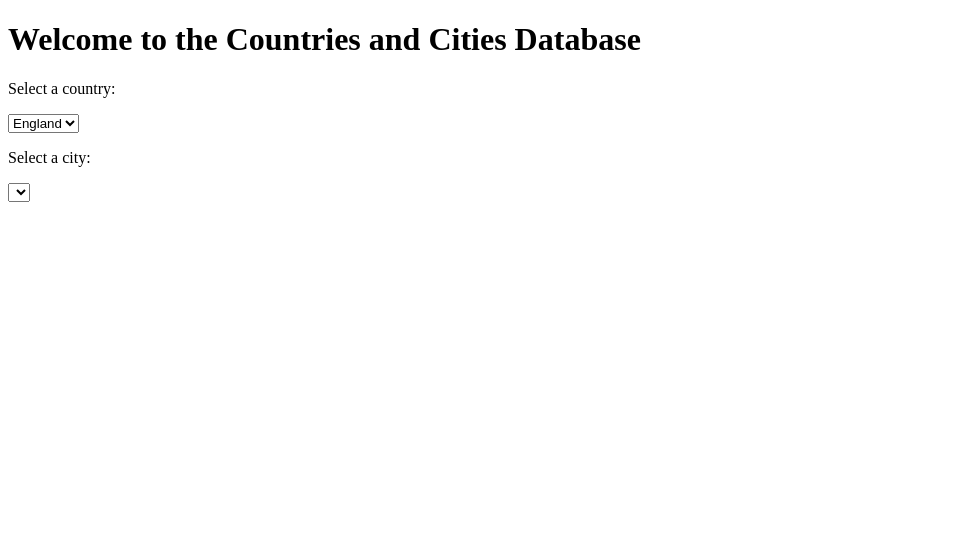
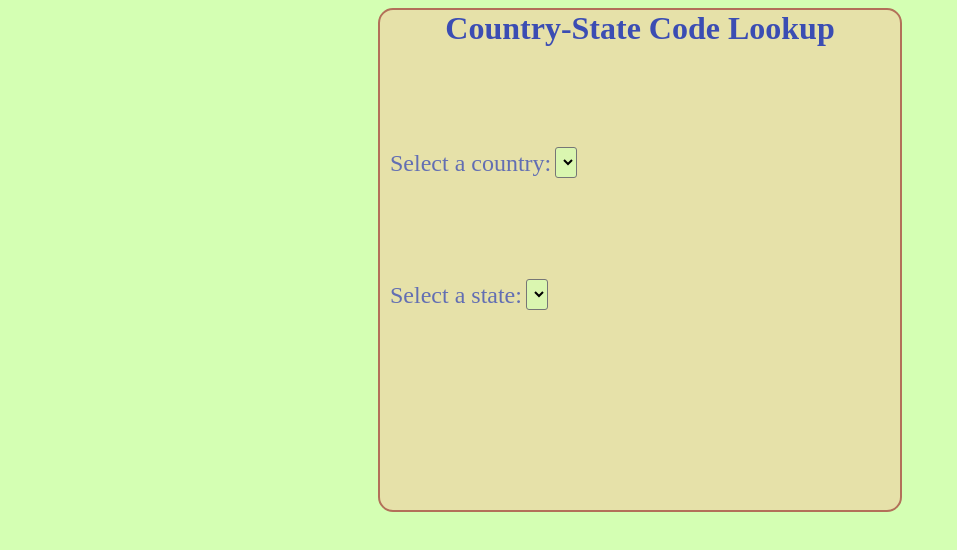
Before and after one commit to Aiedail11/countries-proj, a plain HTML site: page index.html in a window 1280 px wide. Shown: the whole page, without its empty margins (0-957 px from the left). Drawn offline with nearby package versions, Linux system fonts and the light colour scheme; no server answers.

Commit message:
Finished Javascript and CSS

```diff
--- a/index.html
+++ b/index.html
@@ -1,22 +1,26 @@
 <!DOCTYPE html>
 <html>
+    <link href="./style.css" type="text/css" rel="stylesheet">
     <head></head>
     <body>
         <main>
-            <h1>Welcome to the Countries and Cities Database</h1>
+            <h1>Country-State Code Lookup</h1>
             <form>
                 <p>Select a country:</p>
                 <label for="country"></label>
-                <select id="countryDropdown" name = "country">
+                <select id="countryDropdown" name = "country" onchange="getStates()">
 
                 </select>
+
             </form>
 
             <form>
-                <p>Select a city:</p>
-                <label for="city"></label>
-                <select id="cityDropdown" name = "city"></select>
+                <p>Select a state:</p>
+                <label for="state"></label>
+                <select id="stateDropdown" name = "state" onchange = "updateCountryStateCode()"></select>
             </form>
+
+            <div id="country-state-code"></div>
         </main>
         <script src='https://code.jquery.com/jquery-3.1.0.min.js'></script>
         <script src="./main.js"></script>
--- a/main.js
+++ b/main.js
@@ -1,25 +1,94 @@
 
 // get fields from index.html
 const countryField = document.querySelector('#countryDropdown');
-const cityField = document.querySelector('#cityDropdown');
+const stateField = document.querySelector('#stateDropdown');
+const countryStateCode = document.querySelector('#country-state-code');
 
-// strings of HTML we are going to insert
-let countriesString = "";
-let citiesString = "";
+
+//store country data here
+class Country {
+    constructor(name, code){
+        this.name = name;
+        this.code = code;
+    }
+}
+let countryData = [];
+let statesData = [];
 
 // information to reach API
 const countriesURL = 'https://xc-ajax-demo.herokuapp.com/api/countries/';
+
 
 //let's make a call to the database to get data for the strings
 //AJAX functions!
 
 // countries first!
+
+
 const getCountries = async () => {
+try{
+    const response = await fetch (countriesURL);
+            if(response.ok){
+                let jsonresponse = await response.json();
+               // console.log( jsonresponse);
+                let countryList = [];
+               // console.log(jsonresponse.length);
+                for(let i = 0; i < jsonresponse.length; i++){
+                   // console.log(jsonresponse[i].name);
+                   countryData.push(jsonresponse[i]);
+                    countryList.push(`<option value="${jsonresponse[i].name}" id="${jsonresponse[i].code}">${jsonresponse[i].name}</option>`);
+                }
 
+                countryList.join("");
+                countryField.innerHTML = countryList;
+                return response;
+            }
+
+
+
+
+}catch(error){
+    console.log(error);
+}
 
 }
 
-//translate json objects to strings using a for loop?
+// retrieve states!
+const getStates = async () => {
+    statesData = [];
+    try{
+        const countryCode = countryData[countryField.selectedIndex].code;
+       // console.log(countryCode);
+        const response = await fetch (`${countriesURL}${countryCode}/states/`);
+                if(response.ok){
+                    let jsonresponse = await response.json();
+                   // console.log( jsonresponse);
+                    let statesList = [];
+                   // console.log(jsonresponse.length);
+                  // stateField.va"${jsonresponse[0].name}</option>`);
+                    for(let i = 0; i < jsonresponse.length; i++){
+                       // console.log(jsonresponse[i].name);
+                       statesData.push(jsonresponse[i]);
+                       statesList.push(`<option value="${jsonresponse[i].name}">${jsonresponse[i].name}</option>`);
+                    }
+                    statesList.join("");
+                    stateField.innerHTML = statesList;
+                }
+
+                updateCountryStateCode();
 
 
-countryField.innerHTML = '<option value="England">England</option>';
+
+    }catch(error){
+        console.log(error);
+    }
+
+    }
+
+    const updateCountryStateCode = () => {
+        let countryCode = countryData[countryField.selectedIndex].code;
+        let stateCode = statesData[stateField.selectedIndex].code;
+        countryStateCode.innerHTML = `${stateCode}, ${countryCode}`;
+    }
+
+getCountries().then(getStates);
--- /dev/null
+++ b/style.css
@@ -0,0 +1,44 @@
+
+
+body {
+    background-color: rgba(212, 255, 179, 1);
+
+}
+
+h1 {
+    color: rgba(59, 77, 179, 1);
+    margin: 0 auto;
+}
+
+main {
+    min-height: 500px;
+    min-width: 500px;
+    height: 500px;
+    width: 500px;
+    background-color: rgba(255, 179, 153, .4);
+    border-radius: 15px;
+    padding: 0px 10px;
+    display: grid;
+    border: 2px rgb(179, 112, 89) solid;
+    margin: 0 auto;
+
+}
+
+p {
+    color: rgb(98, 110, 179);
+    font-size: 150%;
+    display: inline;
+}
+
+#country-state-code {
+    color: rgb(179, 112, 89);
+    font-size: 400%;
+    margin: 0 auto;
+}
+
+select {
+    background-color: rgba(212, 255, 179, .7);
+    font-size: 150%;
+    color: black;
+    border-radius: 3px;
+}
```
